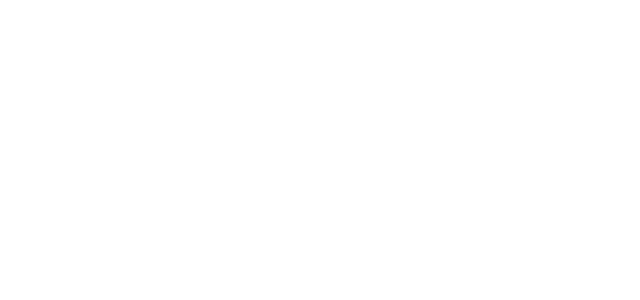
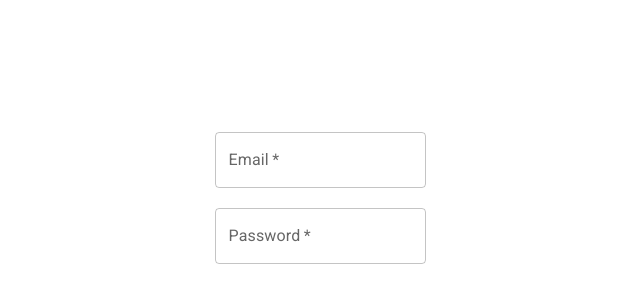
Before and after one commit to HarryGor128/canine-shelter-dog-web, a Next.js app: page /Login in a window 1280 px wide. Shown: the part 210-510 px from the top of the page, without its empty margins (328-968 px from the left). Built offline with nearby package versions, Linux system fonts and the light colour scheme.

Commit message:
Login Screen

```diff
--- a/app/Login/page.tsx
+++ b/app/Login/page.tsx
@@ -1,5 +1,55 @@
+'use client';
+import { useState } from 'react';
+import LoginInfo from '../../components/type/LoginInfo';
+import { Box } from '@mui/material';
+import TextInput from '../../components/components/common/TextInput/TextInput';
+import useWindowSize from '../../components/hook/common/useWindowSize';
+
 const Login = () => {
-    return <></>;
+    const [loginInfo, setLoginInfo] = useState<LoginInfo>(new LoginInfo());
+
+    const { width, height } = useWindowSize();
+
+    const onInput = (text: string, key: keyof LoginInfo) => {
+        setLoginInfo((prev) => {
+            return { [key]: text, ...prev };
+        });
+    };
+
+    const onPressLogin = () => {};
+
+    return (
+        <Box
+            component='form'
+            autoComplete='off'
+            noValidate
+            height={height}
+            width={width}
+            display={'flex'}
+            flexDirection={'column'}
+            justifyContent={'center'}
+            alignItems={'center'}
+        >
+            <TextInput
+                label={'Email'}
+                placeHolder={'Email'}
+                onInput={(text) => {
+                    onInput(text, 'email');
+                }}
+                isRequired
+                style={{ margin: '10px 0' }}
+            />
+            <TextInput
+                label={'Password'}
+                placeHolder={'Password'}
+                onInput={(text) => {
+                    onInput(text, 'password');
+                }}
+                isRequired
+                style={{ margin: '10px 0' }}
+            />
+        </Box>
+    );
 };
 
 export default Login;
--- a/components/components/common/TextInput/TextInput.tsx
+++ b/components/components/common/TextInput/TextInput.tsx
@@ -1,5 +1,39 @@
-const TextInput = () => {
-    return <></>;
+import { TextField, TextFieldProps } from '@mui/material';
+import { ChangeEvent, CSSProperties } from 'react';
+
+interface TextInputProps {
+    label: string;
+    onInput: (text: string) => void;
+    isRequired?: boolean;
+    placeHolder?: string;
+    style?: CSSProperties;
+    muiTextFieldProps?: TextFieldProps;
+}
+
+const TextInput = ({
+    label,
+    onInput,
+    isRequired,
+    placeHolder,
+    style,
+    muiTextFieldProps,
+}: TextInputProps) => {
+    const input = (
+        change: ChangeEvent<HTMLInputElement | HTMLTextAreaElement>,
+    ) => {
+        onInput(change.target.value);
+    };
+
+    return (
+        <TextField
+            required={isRequired}
+            label={label}
+            onChange={input}
+            placeholder={placeHolder}
+            style={style}
+            {...muiTextFieldProps}
+        />
+    );
 };
 
 export default TextInput;
--- a/components/constant/ApiSetting.ts
+++ b/components/constant/ApiSetting.ts
@@ -1,7 +1,8 @@
 import { AxiosRequestConfig } from 'axios';
 
 // const apiURL = 'https://canine-shelter-dog-api.zeabur.app/'; // zeabur
-const apiURL = 'http://192.168.1.6:8000/'; // Local Lan IP
+// const apiURL = 'http://192.168.1.6:8000/'; // Local Lan IP
+const apiURL = 'http://localhost:8000/'; // localhost
 
 const axiosSetting: AxiosRequestConfig = {
     baseURL: apiURL,
--- /dev/null
+++ b/components/hook/common/useWindowSize.ts
@@ -0,0 +1,29 @@
+import { useState, useEffect } from 'react';
+
+const useWindowSize = () => {
+    const [windowSize, setWindowSize] = useState<{
+        width: number;
+        height: number;
+    }>({
+        width: 0,
+        height: 0,
+    });
+
+    useEffect(() => {
+        const handleResize = () => {
+            setWindowSize({
+                width: window.innerWidth,
+                height: window.innerHeight,
+            });
+        };
+
+        window.addEventListener('resize', handleResize);
+        handleResize();
+
+        return () => window.removeEventListener('resize', handleResize);
+    }, []);
+
+    return windowSize;
+};
+
+export default useWindowSize;
--- /dev/null
+++ b/components/type/LoginInfo.ts
@@ -0,0 +1,11 @@
+class LoginInfo {
+    email: string;
+    password: string;
+
+    constructor() {
+        this.email = '';
+        this.password = '';
+    }
+}
+
+export default LoginInfo;
```
Also changed, not shown: components/components/common/AppTable/AppTable.tsx (+8 -3 lines), components/services/authServices.ts (added, +10 -0 lines), components/type/RegistrationInfo.ts (added, +12 -0 lines).
